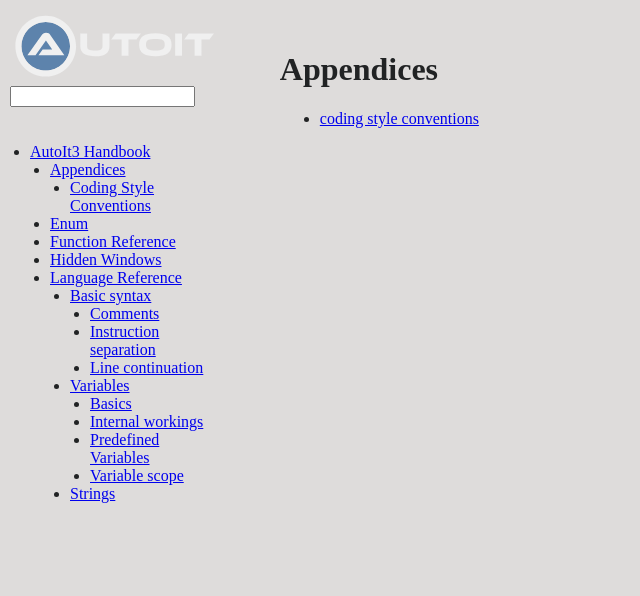
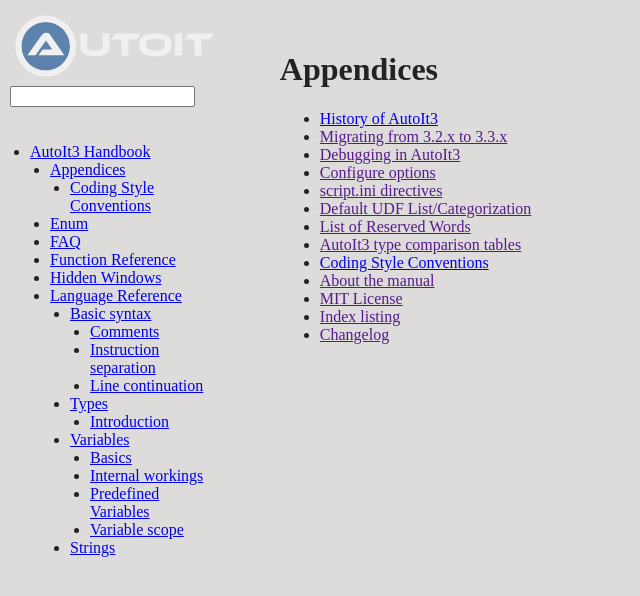
Before and after one commit to genius257/AutoIt3-Handbook, a Jekyll site: the page built from docs/appendices/index.md, in a window 1280 px wide. Shown: the top 596 px of the page, without its empty margins (0-640 px from the left). Built offline with Jekyll 4.4.1, drawn with Linux system fonts in a browser that asks for light colours; nearby versions of some CDN libraries; our own code applies the rules of GitHub Pages for plain Markdown files.

Commit message:
batch update of handbook pages

```diff
--- a/docs/appendices/index.md
+++ b/docs/appendices/index.md
@@ -1,3 +1,15 @@
 # Appendices
 
-* [coding style conventions](coding-style-conventions.md)
+* [History of AutoIt3](history-of-autoit3.md)
+* [Migrating from 3.2.x to 3.3.x]()
+* [Debugging in AutoIt3]()
+* [Configure options]()
+* [script.ini directives]()
+* [Default UDF List/Categorization]()
+* [List of Reserved Words]()
+* [AutoIt3 type comparison tables]()
+* [Coding Style Conventions](coding-style-conventions.md)
+* [About the manual]()
+* [MIT License]()
+* [Index listing]()
+* [Changelog]()
--- a/docs/language-reference/types/index.md
+++ b/docs/language-reference/types/index.md
@@ -0,0 +1 @@
+# Types
```
Also changed, not shown: docs/faq/index.md (added, +12 -0 lines), docs/language-reference/index.md (+19 -19 lines), docs/language-reference/types/introduction.md (+1 -1 lines).
